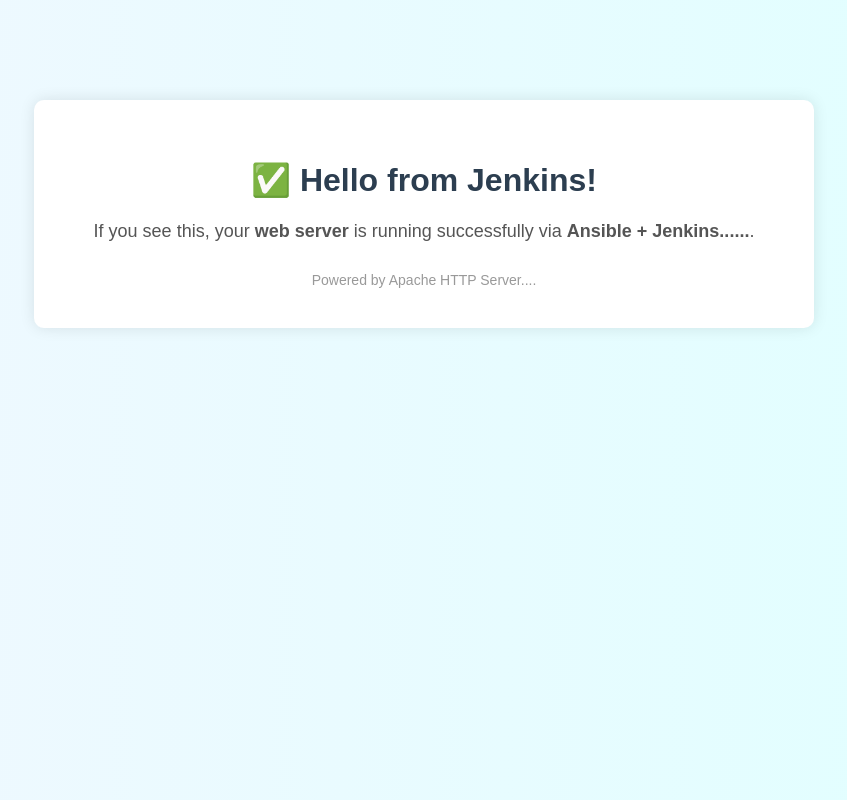
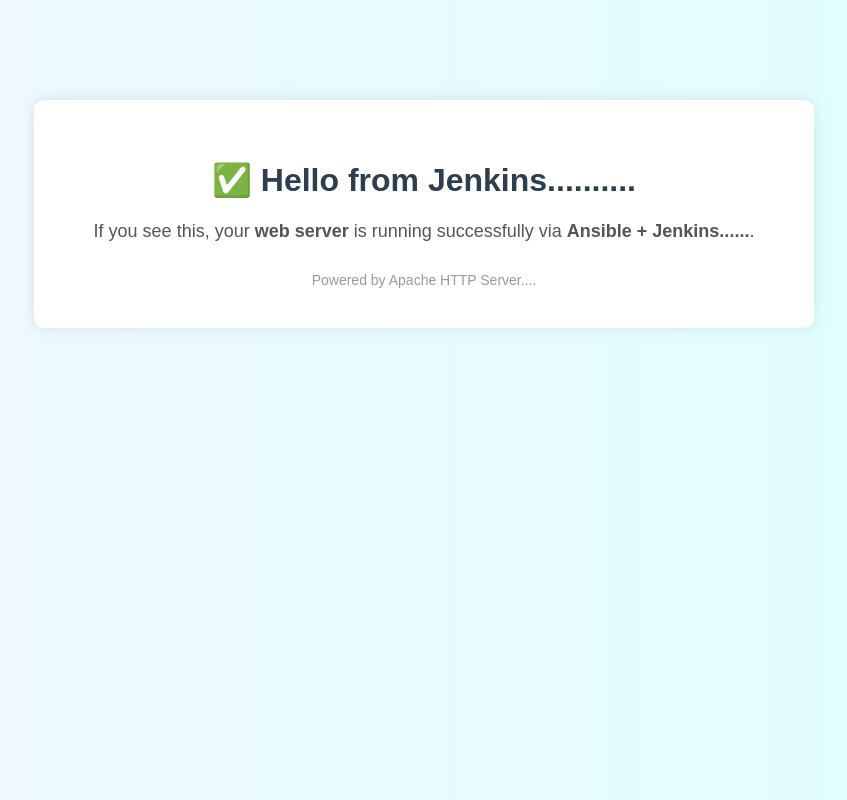
Before and after one commit to Shivaji1487/app, a plain HTML site: page index.html in a window 1280 px wide. Shown: the whole page, without its empty margins (216-1063 px from the left). Drawn offline with Linux system fonts and the light colour scheme.

Commit message:
Update index.html

```diff
--- a/index.html
+++ b/index.html
@@ -35,7 +35,7 @@
 </head>
 <body>
     <div class="container">
-        <h1>✅ Hello from Jenkins!</h1>
+        <h1>✅ Hello from Jenkins..........</h1>
         <p>If you see this, your <strong>web server</strong> is running successfully via <strong>Ansible + Jenkins......</strong>.</p>
         <div class="footer">Powered by Apache HTTP Server....</div>
     </div>
```
